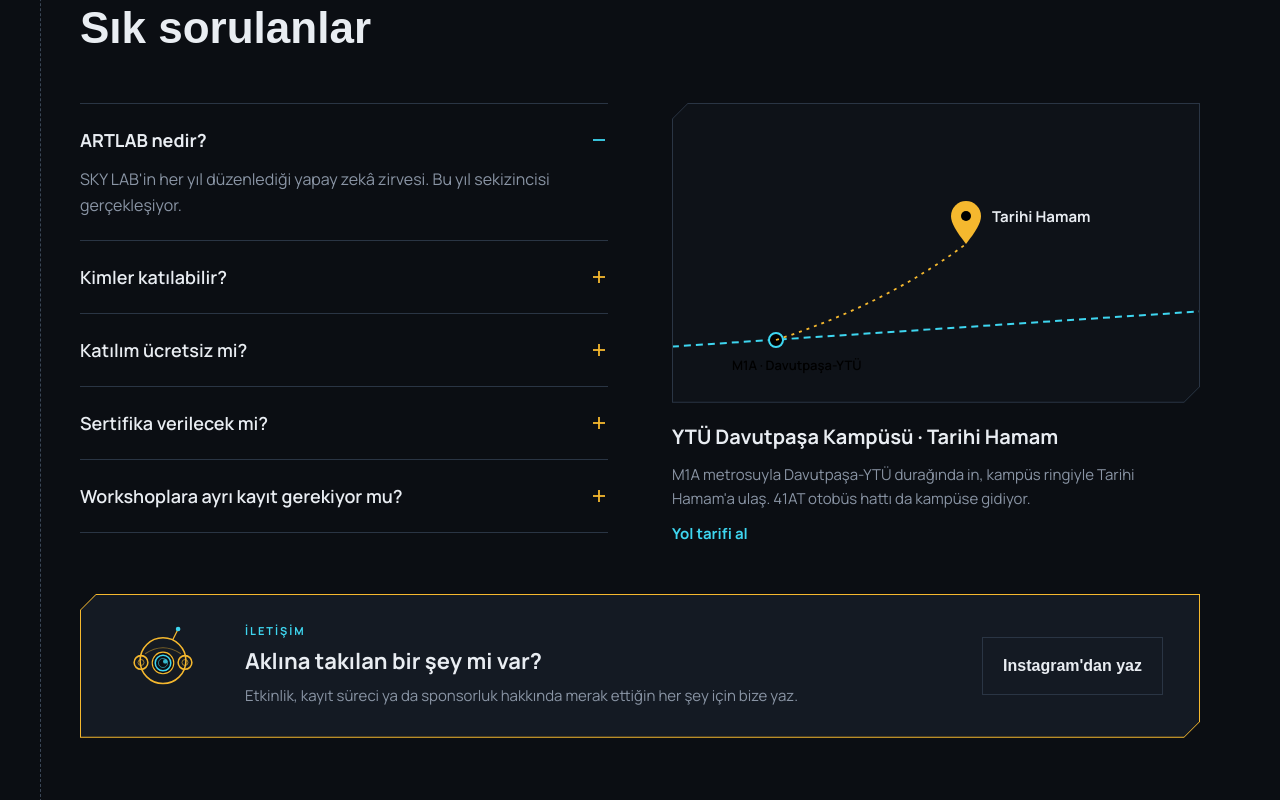
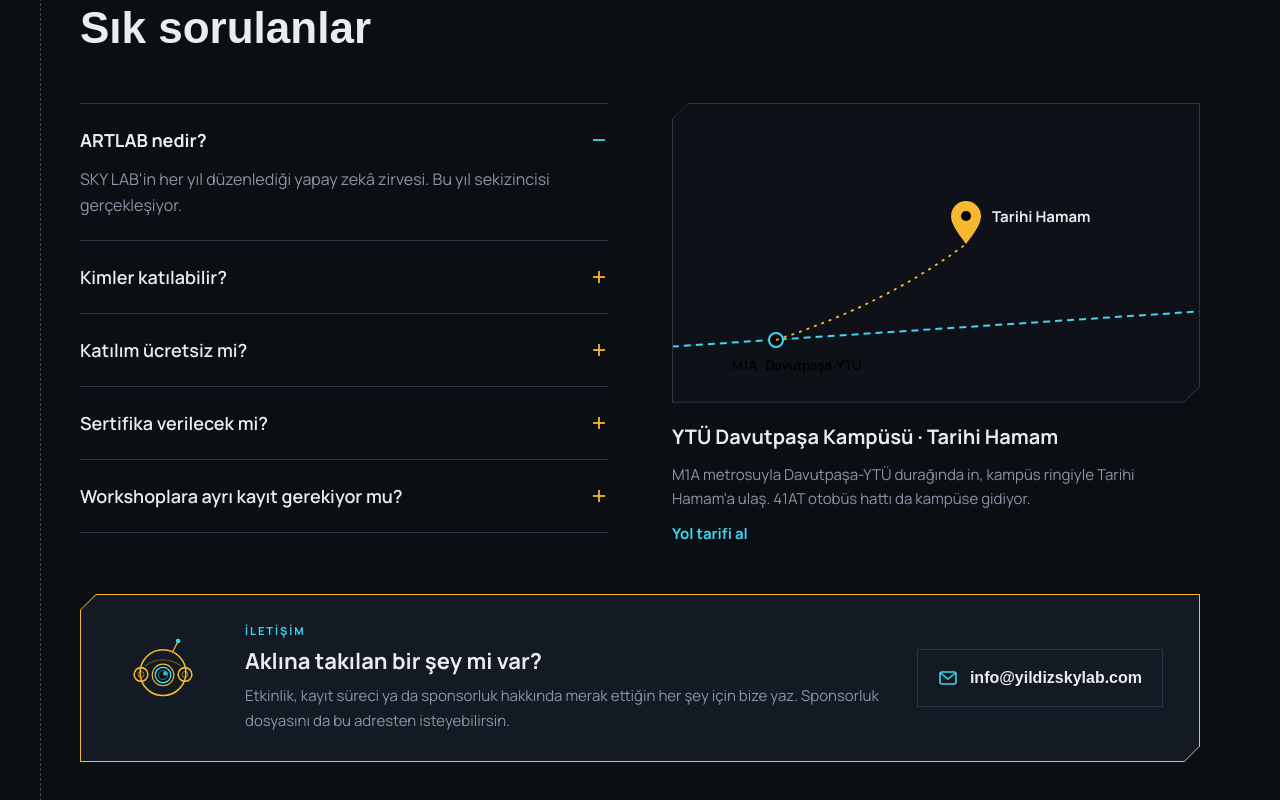
Before and after one commit to skylab-kulubu/artlab-site, a Next.js app: page / in a window 1280 px wide. Shown: the part 7307-8107 px from the top of the page. Built offline with nearby package versions, Linux system fonts and the light colour scheme; a web font is replaced by a local one.

Commit message:
fix(sss): mail the club at info@yildizskylab.com as YıldızJam does

```diff
--- a/src/content/edition.ts
+++ b/src/content/edition.ts
@@ -20,6 +20,7 @@ export const edition: Edition = {
   workshopRoom: "[salon adı]",
   programNote: "Seminerler Tarihi Hamam'da, workshoplar [salon adı]'nda.",
   contact: {
+    email: "info@yildizskylab.com",
     instagram: "https://www.instagram.com/ytuskylab",
   },
 };
```
